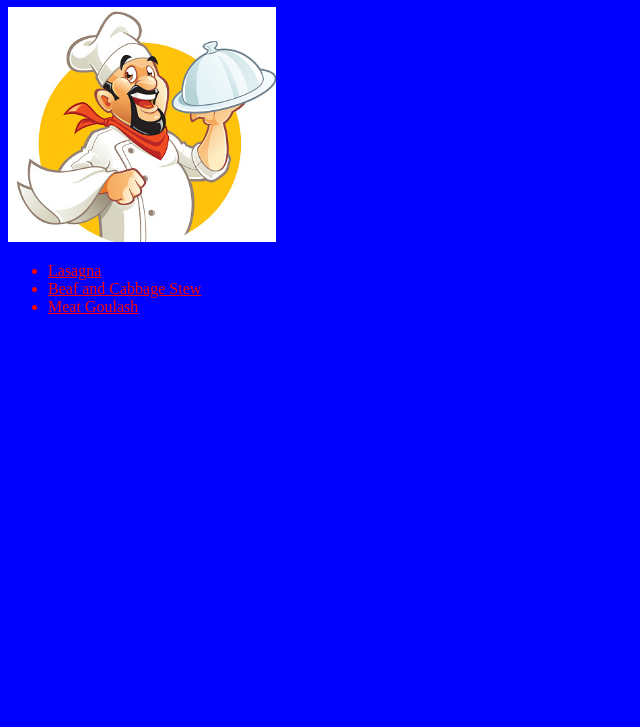
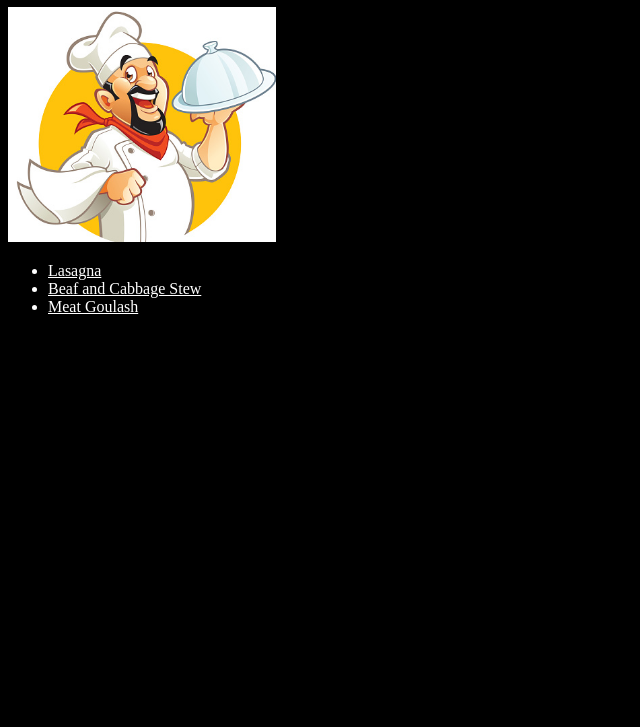
Before and after one commit to Vahhid/Odin_Recipe, a plain HTML site: page index.html in a window 1280 px wide. Shown: the part 73-800 px from the top of the page, without its empty margins (0-640 px from the left). Drawn offline with Linux system fonts and the light colour scheme.

Commit message:
Night mode with stylesheet set

```diff
--- a/css/stl.css
+++ b/css/stl.css
@@ -1,5 +1,25 @@
+/*universal selector*/
 *{
-	color:red;
-	background-color:blue;
+	color:white;
+	background-color:black;
 
 }
+
+/*
+type selector
+li{
+	color:red;
+	background-color:yellow;
+}
+
+class selector
+.first{
+	color:blue;
+	background-color:black
+}
+
+#gong, .first{
+	background-color:yellow;
+	color:red;
+}
+*/
--- a/index.html
+++ b/index.html
@@ -8,10 +8,10 @@
 		<h1> Odin Recipes </h1>
 			<img src = "img/chef_picture.png" alt = "Geenial chef">
 			<ul>
-				<li>
+				<li  class = "first">
 					<a href = "recipes\lasagna.html"> Lasagna </a>
 				</li>
-				<li>
+				<li id = "gong">
 					<a href = "recipes\beef_and_cabbage_stew.html"> Beaf and Cabbage Stew </a>
 				</li>
 				<li>
```
Also changed, not shown: recipes/beef_and_cabbage_stew.html (+1 -1 lines), recipes/lasagna.html (+1 -1 lines), recipes/meat_goulash.html (+1 -1 lines).
